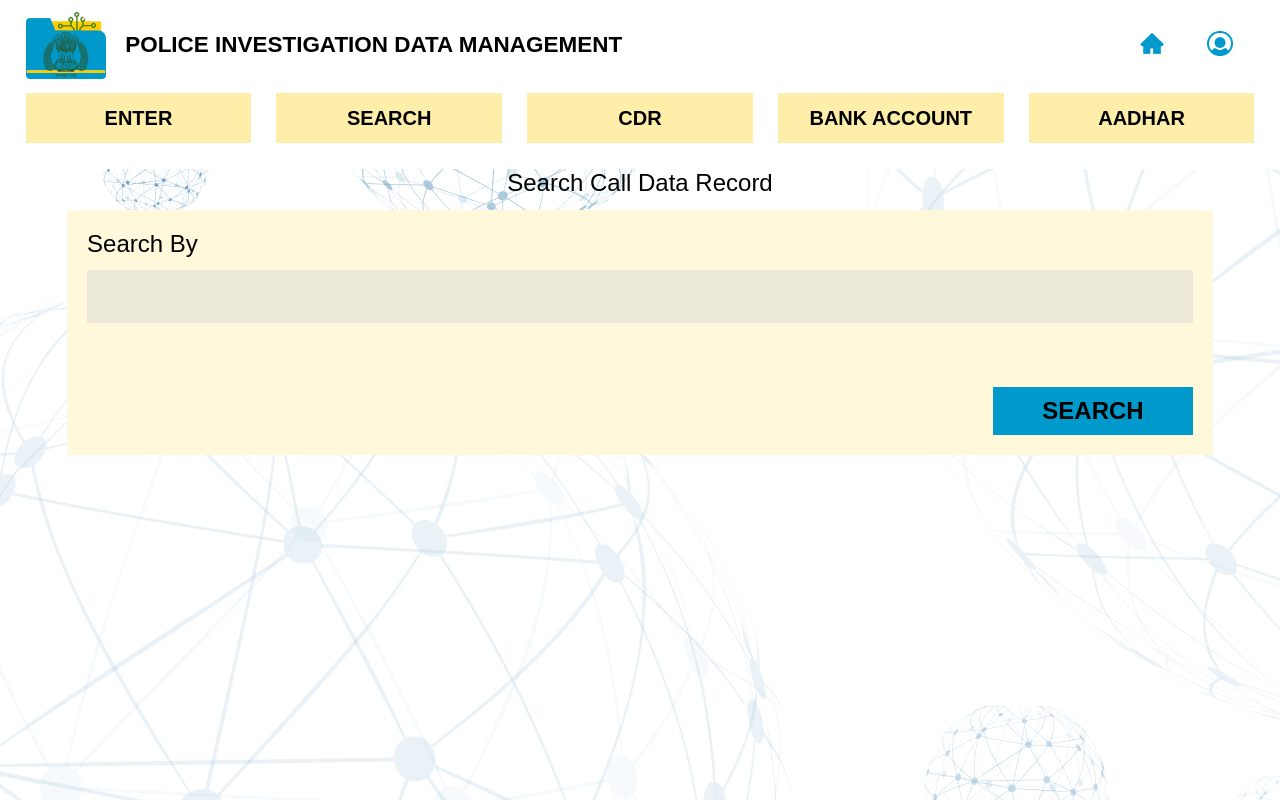
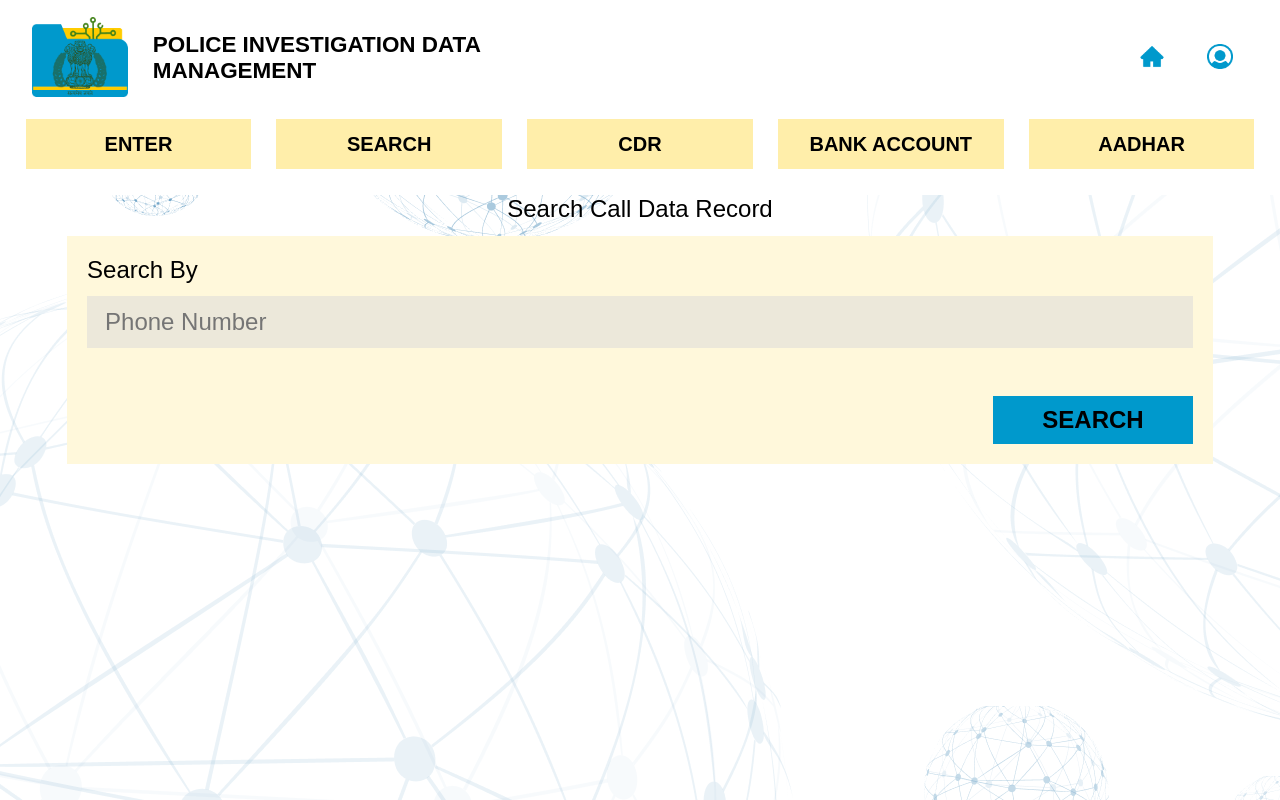
Before and after one commit to Alcyone47/Hackathon1.0_R, a React (Vite) app: page /cdr in a window 1280 px wide. Built offline with nearby package versions, Linux system fonts and the light colour scheme.

Commit message:
added entry page

```diff
--- a/src/components/Top.jsx
+++ b/src/components/Top.jsx
@@ -10,7 +10,11 @@ function Top(){
     return(
         <div className='top__main'>
             <div className='top__left'>
-                <img className='top__img' src=".\src\assets\Asset 1logo4 1.png" alt=""/>
+
+                <button className='btn__icn' onClick={toHome}>
+                    <img className='top__img' src=".\src\assets\Asset 1logo4 1.png" alt=""/>
+                </button>
+
                 <h3>POLICE INVESTIGATION DATA MANAGEMENT</h3>
             </div>
             <div className='top__right'>
--- a/src/css/Scba.css
+++ b/src/css/Scba.css
@@ -36,11 +36,22 @@
 
 .search__box input{
     width: auto;
-    font-size: 2em;
-    padding: 0.25em;
+    font-size: 1.5em;
+    padding: 0.5em 0.75em;
     border: none;
     background-color: #d9d9d980;
     margin-bottom: 2em;
+    transition: all 0.1s;
+    outline: transparent solid 2px;
+}
+
+.search__box input:hover{
+    outline: #ffd325 solid 2px;
+    border-radius: 2px;
+}
+
+.search__box input:focus{
+    outline: black 2px solid;
 }
 
 .search__box button{
@@ -53,4 +64,13 @@
     font-size: 1.5em;
     width: 200px;
     height: 2em;
+    transition: all 0.2s;
 }
+
+.search__box button:hover{
+    color: white;
+    font-weight: 100;
+    cursor: pointer;
+    transform: scale(1.05);
+    border-radius: 5px;
+}
--- a/src/css/Top.css
+++ b/src/css/Top.css
@@ -7,6 +7,20 @@
     flex-direction: row;
     padding: 0.75vw 2vw 1vw 2vw;
     font-size: larger;
+}
+
+.btn__icn{
+    width: auto;
+    height: auto;
+    outline: none;
+    border: none;
+    background-color: transparent;
+    transition: all 0.1s;
+}
+
+.btn__icn:hover{
+    transform: scale(1.01);
+    cursor: pointer;
 }
 
 .top__left, .top__right{
--- a/src/pages/Aadhar.jsx
+++ b/src/pages/Aadhar.jsx
@@ -13,7 +13,7 @@ const Aadhar = () => {
         <h2>Search Aadhar Details</h2>
         <div className='search__box'>
           <h2>Search By </h2>
-          <input type="text" placeholder=''/>
+          <input type="text" placeholder='Aadhar Number'/>
           <button>SEARCH</button>
         </div>
       </div>
--- a/src/pages/Account.jsx
+++ b/src/pages/Account.jsx
@@ -12,7 +12,7 @@ const Account = () => {
         <h2>Search Bank Account Details</h2>
         <div className='search__box'>
           <h2>Search By </h2>
-          <input type="text" placeholder=''/>
+          <input type="text" placeholder='Account Number'/>
           <button>SEARCH</button>
         </div>
       </div>
--- a/src/pages/Cdr.jsx
+++ b/src/pages/Cdr.jsx
@@ -12,7 +12,7 @@ const Cdr = () => {
         <h2>Search Call Data Record</h2>
         <div className='search__box'>
           <h2>Search By </h2>
-          <input type="text" placeholder=''/>
+          <input type="text" placeholder='Phone Number'/>
           <button>SEARCH</button>
         </div>
       </div>
--- a/src/pages/Search.jsx
+++ b/src/pages/Search.jsx
@@ -12,7 +12,7 @@ function Search () {
         <h2>Search Person's Name</h2>
         <div className='search__box'>
           <h2>Search By </h2>
-          <input type="text" placeholder=''/>
+          <input type="text" placeholder='Case Number'/>
           <button>SEARCH</button>
         </div>
       </div>
```
